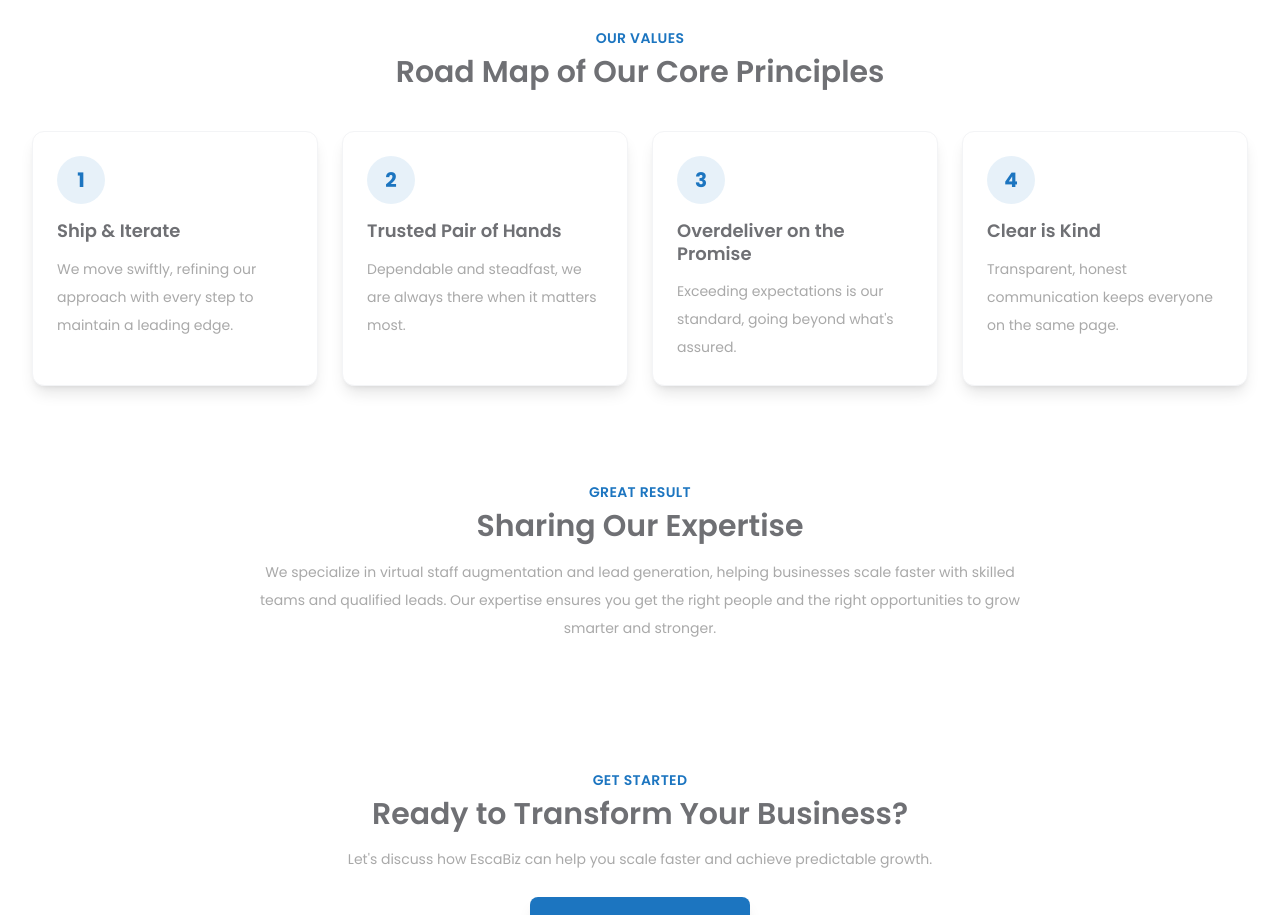
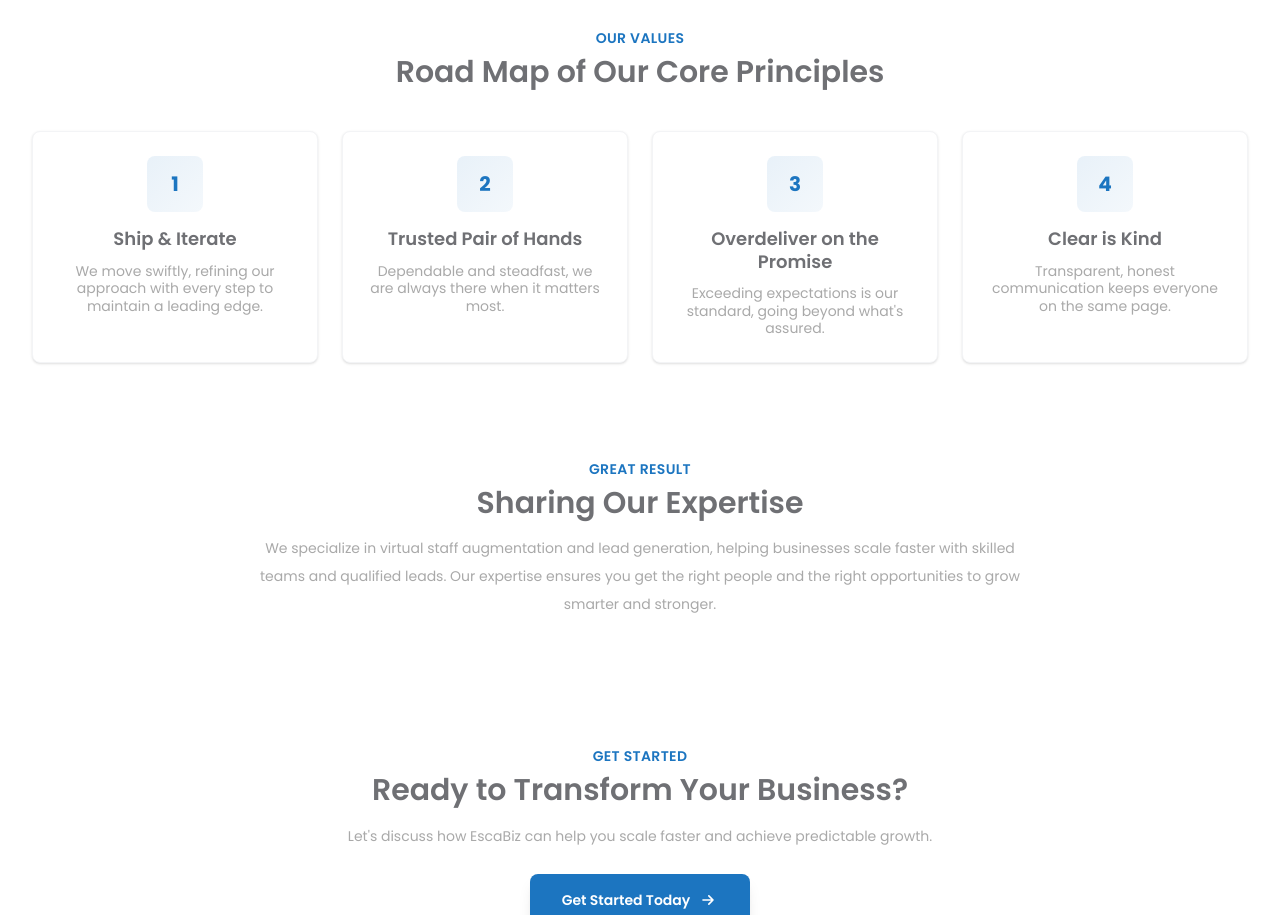
Before and after one commit to Sharmeen-Rauf/escabiz, a Next.js app: page /about in a window 1280 px wide. Shown: the part 2820-3735 px from the top of the page. Built offline with nearby package versions, Linux system fonts and the light colour scheme.

Commit message:
Enhance About page card styles: update card design for improved visual appeal with hover effects, adjust text alignment, and refine spacing for a more cohesive presentation of values.

```diff
--- a/src/app/about/page.tsx
+++ b/src/app/about/page.tsx
@@ -334,53 +334,61 @@ export default function About() {
 
             <div className="grid grid-cols-1 md:grid-cols-2 lg:grid-cols-4 gap-4 lg:gap-6">
               {/* Value 1 */}
-              <div className="bg-white rounded-xl shadow-lg border border-gray-100 p-6 hover:shadow-xl transition-all duration-300">
-                <div className="w-12 h-12 bg-[#1c75c0]/10 rounded-full flex items-center justify-center mb-4">
-                  <span className="text-[#1c75c0] text-xl font-bold">1</span>
+              <div className="group relative bg-white rounded-lg shadow-sm hover:shadow-2xl transition-all duration-500 p-6 border border-gray-100 hover:border-[#1c75c0] hover:-translate-y-2 hover:scale-105 text-center">
+                <div className="flex justify-center mb-4">
+                  <div className="bg-gradient-to-br from-[#1c75c0]/10 to-[#1c75c0]/5 rounded-lg p-4 w-14 h-14 flex items-center justify-center group-hover:scale-110 transition-transform duration-300">
+                    <span className="text-[#1c75c0] text-xl font-bold">1</span>
+                  </div>
                 </div>
                 <h5 className="text-base md:text-lg font-semibold text-[#6f7074] leading-tight mb-3">
                   Ship & Iterate
                 </h5>
-                <p className="text-xs sm:text-xs md:text-sm text-[#a9a9a9] leading-loose font-normal">
+                <p className="text-xs sm:text-xs md:text-sm text-[#a9a9a9] leading-tight font-normal">
                   We move swiftly, refining our approach with every step to maintain a leading edge.
                 </p>
               </div>
 
               {/* Value 2 */}
-              <div className="bg-white rounded-xl shadow-lg border border-gray-100 p-6 hover:shadow-xl transition-all duration-300">
-                <div className="w-12 h-12 bg-[#1c75c0]/10 rounded-full flex items-center justify-center mb-4">
-                  <span className="text-[#1c75c0] text-xl font-bold">2</span>
+              <div className="group relative bg-white rounded-lg shadow-sm hover:shadow-2xl transition-all duration-500 p-6 border border-gray-100 hover:border-[#1c75c0] hover:-translate-y-2 hover:scale-105 text-center">
+                <div className="flex justify-center mb-4">
+                  <div className="bg-gradient-to-br from-[#1c75c0]/10 to-[#1c75c0]/5 rounded-lg p-4 w-14 h-14 flex items-center justify-center group-hover:scale-110 transition-transform duration-300">
+                    <span className="text-[#1c75c0] text-xl font-bold">2</span>
+                  </div>
                 </div>
                 <h5 className="text-base md:text-lg font-semibold text-[#6f7074] leading-tight mb-3">
                   Trusted Pair of Hands
                 </h5>
-                <p className="text-xs sm:text-xs md:text-sm text-[#a9a9a9] leading-loose font-normal">
+                <p className="text-xs sm:text-xs md:text-sm text-[#a9a9a9] leading-tight font-normal">
                   Dependable and steadfast, we are always there when it matters most.
                 </p>
               </div>
 
               {/* Value 3 */}
-              <div className="bg-white rounded-xl shadow-lg border border-gray-100 p-6 hover:shadow-xl transition-all duration-300">
-                <div className="w-12 h-12 bg-[#1c75c0]/10 rounded-full flex items-center justify-center mb-4">
-                  <span className="text-[#1c75c0] text-xl font-bold">3</span>
+              <div className="group relative bg-white rounded-lg shadow-sm hover:shadow-2xl transition-all duration-500 p-6 border border-gray-100 hover:border-[#1c75c0] hover:-translate-y-2 hover:scale-105 text-center">
+                <div className="flex justify-center mb-4">
+                  <div className="bg-gradient-to-br from-[#1c75c0]/10 to-[#1c75c0]/5 rounded-lg p-4 w-14 h-14 flex items-center justify-center group-hover:scale-110 transition-transform duration-300">
+                    <span className="text-[#1c75c0] text-xl font-bold">3</span>
+                  </div>
                 </div>
                 <h5 className="text-base md:text-lg font-semibold text-[#6f7074] leading-tight mb-3">
                   Overdeliver on the Promise
                 </h5>
-                <p className="text-xs sm:text-xs md:text-sm text-[#a9a9a9] leading-loose font-normal">
+                <p className="text-xs sm:text-xs md:text-sm text-[#a9a9a9] leading-tight font-normal">
                   Exceeding expectations is our standard, going beyond what&apos;s assured.
                 </p>
               </div>
 
               {/* Value 4 */}
-              <div className="bg-white rounded-xl shadow-lg border border-gray-100 p-6 hover:shadow-xl transition-all duration-300">
-                <div className="w-12 h-12 bg-[#1c75c0]/10 rounded-full flex items-center justify-center mb-4">
-                  <span className="text-[#1c75c0] text-xl font-bold">4</span>
+              <div className="group relative bg-white rounded-lg shadow-sm hover:shadow-2xl transition-all duration-500 p-6 border border-gray-100 hover:border-[#1c75c0] hover:-translate-y-2 hover:scale-105 text-center">
+                <div className="flex justify-center mb-4">
+                  <div className="bg-gradient-to-br from-[#1c75c0]/10 to-[#1c75c0]/5 rounded-lg p-4 w-14 h-14 flex items-center justify-center group-hover:scale-110 transition-transform duration-300">
+                    <span className="text-[#1c75c0] text-xl font-bold">4</span>
+                  </div>
                 </div>
                 <h5 className="text-base md:text-lg font-semibold text-[#6f7074] leading-tight mb-3">
                   Clear is Kind
                 </h5>
-                <p className="text-xs sm:text-xs md:text-sm text-[#a9a9a9] leading-loose font-normal">
+                <p className="text-xs sm:text-xs md:text-sm text-[#a9a9a9] leading-tight font-normal">
                   Transparent, honest communication keeps everyone on the same page.
                 </p>
               </div>
```
